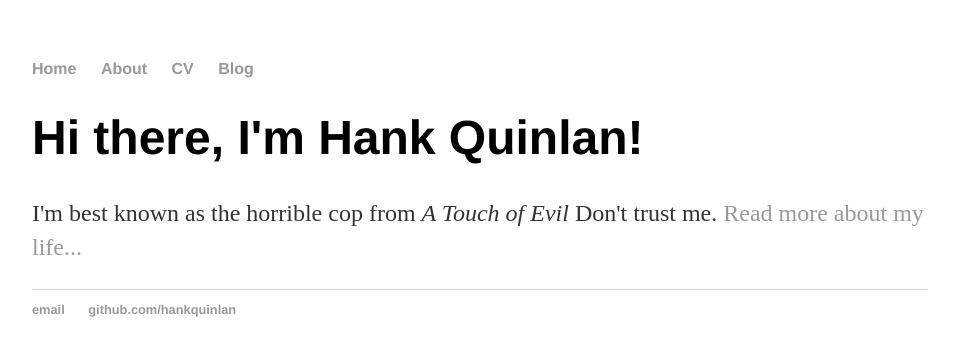
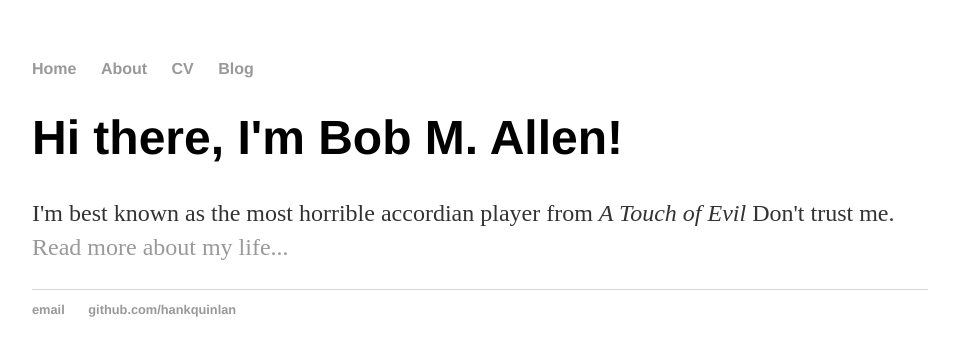
Before and after one commit to tirk182/tirk182.github.io, a Jekyll site: the page index1.html, which Jekyll copies as it is, in a window 1280 px wide. Shown: the top 356 px of the page, without its empty margins (160-1115 px from the left). Built offline with Jekyll 4.4.1, drawn with Linux system fonts in a browser that asks for light colours.

Commit message:
Update index1.html

```diff
--- a/index1.html
+++ b/index1.html
@@ -1,7 +1,7 @@
 <!DOCTYPE html>
 <html>
 	<head>
-		<title>Hank Quinlan, Horrible Cop</title>
+		<title>Bob M. Allen, Horrible Accordian Player</title>
 		<!-- link to main stylesheet -->
 		<link rel="stylesheet" type="text/css" href="/css/main1.css">
 	</head>
@@ -16,8 +16,8 @@
 		</nav>
 		<div class="container">
     		<div class="blurb">
-        		<h1>Hi there, I'm Hank Quinlan!</h1>
-				<p>I'm best known as the horrible cop from <em>A Touch of Evil</em> Don't trust me. <a href="/about">Read more about my life...</a></p>
+        		<h1>Hi there, I'm Bob M. Allen!</h1>
+				<p>I'm best known as the most horrible accordian player from <em>A Touch of Evil</em> Don't trust me. <a href="/about">Read more about my life...</a></p>
     		</div><!-- /.blurb -->
 		</div><!-- /.container -->
 		<footer>
```
